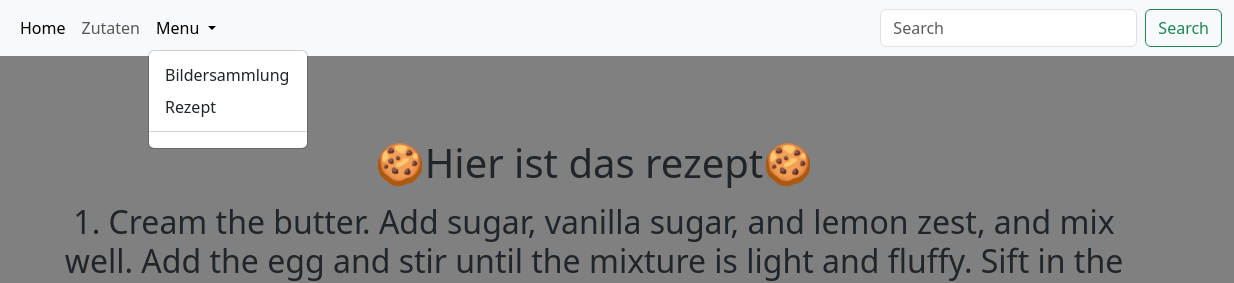
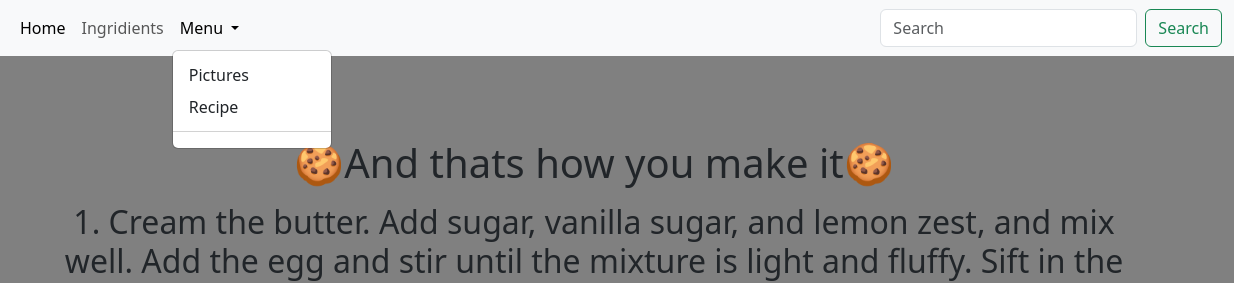
Before and after one commit to dgdecorso/kekse-webseite, a plain HTML site: page rezept.html in a window 1280 px wide. Both pictures are taken after a click on the button "Menu". Shown: the top 283 px of the page, 46-1280 px from the left. Drawn offline with nearby package versions, Linux system fonts and the light colour scheme; a script that the page names is missing.

Commit message:
Update rezept.html

```diff
--- a/rezept.html
+++ b/rezept.html
@@ -47,7 +47,7 @@
               <a class="nav-link active" aria-current="page" href="index.html">Home</a>
             </li>
             <li class="nav-item">
-              <a class="nav-link" href="zutaten.html">Zutaten</a>
+              <a class="nav-link" href="zutaten.html">Ingridients</a>
             </li>
             <li class="nav-item dropdown">
               <a
@@ -60,8 +60,8 @@
                 Menu
               </a>
               <ul class="dropdown-menu">
-                <li><a class="dropdown-item" href="bildersammlung.html">Bildersammlung</a></li>
-                <li><a class="dropdown-item" href="#">Rezept</a></li>
+                <li><a class="dropdown-item" href="bildersammlung.html">Pictures</a></li>
+                <li><a class="dropdown-item" href="#">Recipe</a></li>
                 <li><hr class="dropdown-divider" /></li>
               </ul>
             </li>
@@ -82,7 +82,7 @@
     <!-- Centered Content -->
     <div class="container center-content">
       <div class="text-center">
-        <h1>🍪Hier ist das rezept🍪</h1>
+        <h1>🍪And thats how you make it🍪</h1>
         <p>
 
         <h2> <p>1. Cream the butter. Add sugar, vanilla sugar, and lemon zest, and mix well. Add the egg and stir until the mixture is light and fluffy. Sift in the flour, combine into a dough, and wrap it. Chill for about 1 hour.</p></h2>
```
